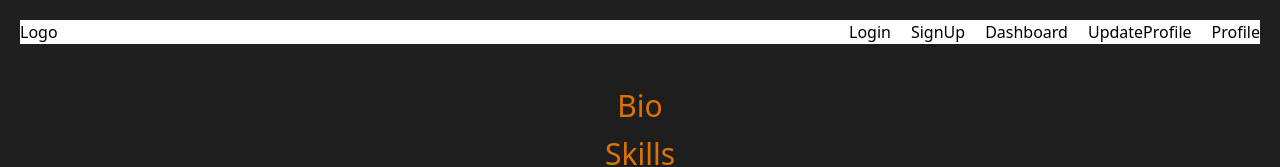
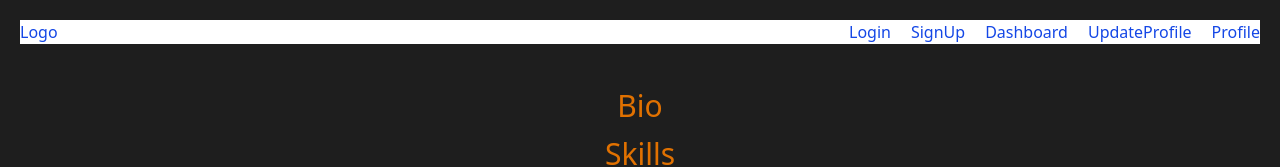
Before and after one commit to Denis-alt254/DevPort, a React (Vite) app in the folder client/: page /profile in a window 1280 px wide. Shown: the top 167 px of the page. Built offline with nearby package versions, Linux system fonts and the light colour scheme; no server answers.

Commit message:
styling header and footer

```diff
--- a/client/src/index.css
+++ b/client/src/index.css
@@ -37,7 +37,7 @@
         @apply flex flex-col bg-[#1e1e1e]
     }
     .header{
-        @apply flex justify-between text-center m-5 bg-white
+        @apply flex justify-between text-center m-5 bg-white text-blue-700
     }
     .footer{
         @apply flex text-center justify-center
```
